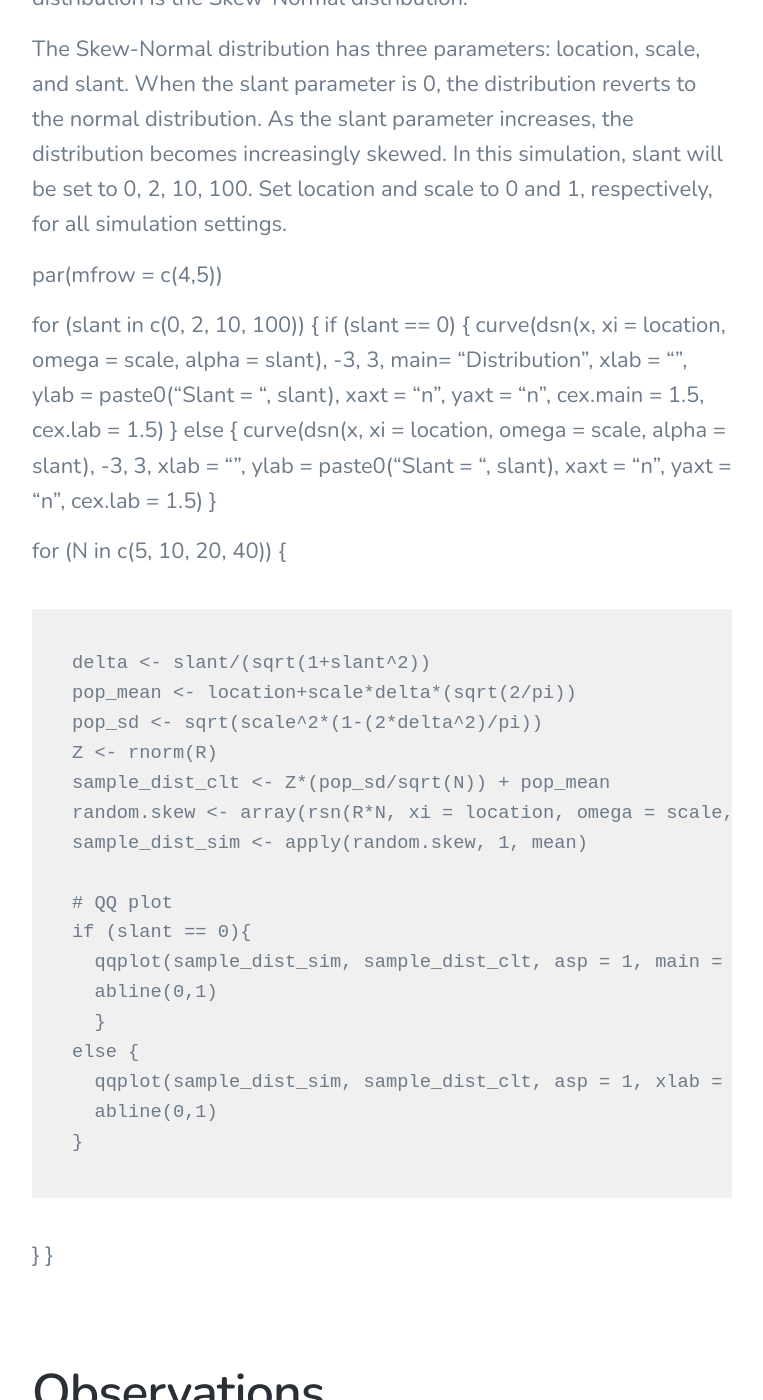
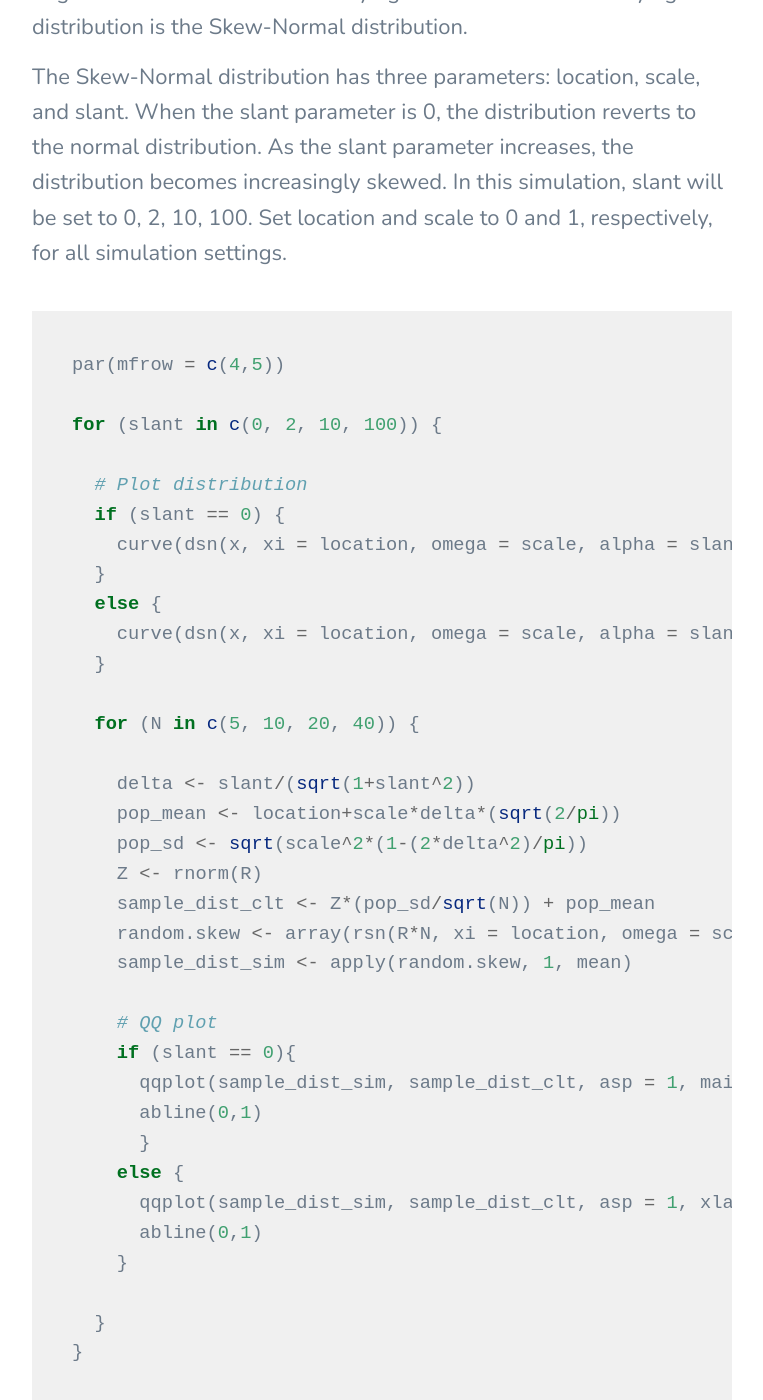
Before and after one commit to alfredprah/alfredprah.github.io2, a Jekyll site: the page built from _posts/2020-03-13-clt.md, in a window 1280 px wide and 1400 px high, scrolled down 2214 px. Shown: the whole window, without its empty margins (258-1021 px from the left). Built offline with Jekyll 4.4.1, drawn with Linux system fonts in a browser that asks for light colours; nearby versions of some CDN libraries; some of the changed text lies outside the part shown.

Commit message:
Update 2020-03-13-clt.md

````diff
--- a/_posts/2020-03-13-clt.md
+++ b/_posts/2020-03-13-clt.md
@@ -15,20 +15,23 @@ In this simulation study, I use QQ-plots to graphically compare the sampling dis
 
 To generate a sample, I initialize the parameters (size of sampling distribution, central location and scale of the skew-normal distribution) that do not change at the beginning. <br>
 
-## Parameters that do not change
-R <- 5000
-location <- 0
-scale <- 1
+### Parameters that do not change
+- R <- 5000
+- location <- 0
+- scale <- 1
 
 
-## Comparison
+### Comparison
 To pave the way for comparison, I conduct a 4 x 4 factorial experiment to compare the distributions in the QQ-plots. The first factor is the sample size, with N = 5, 10, 20, and 40. The second factor is the degree of skewness in the underlying distribution. The underlying distribution is the Skew-Normal distribution.
 
 The Skew-Normal distribution has three parameters: location, scale, and slant. When the slant parameter is 0, the distribution reverts to the normal distribution. As the slant parameter increases, the distribution becomes increasingly skewed. In this simulation, slant will be set to 0, 2, 10, 100. Set location and scale to 0 and 1, respectively, for all simulation settings.
 
+``` r
 par(mfrow = c(4,5))
 
 for (slant in c(0, 2, 10, 100)) {
+
+  # Plot distribution
   if (slant == 0) {
     curve(dsn(x, xi = location, omega = scale, alpha = slant), -3, 3, main= "Distribution", xlab = "", ylab = paste0("Slant = ", slant), xaxt = "n", yaxt = "n", cex.main = 1.5, cex.lab = 1.5)
   }
@@ -58,9 +61,10 @@ for (slant in c(0, 2, 10, 100)) {
 
   }
 }
+```
 
 <br>
-## Observations
+### Observations
 From the plots above, we can conclude the following:
 - As the sample size increases, the plotted points fall along the line y=x more precisely.
 - There will be more deviation in the tails of a plot as the slant increases.
````
